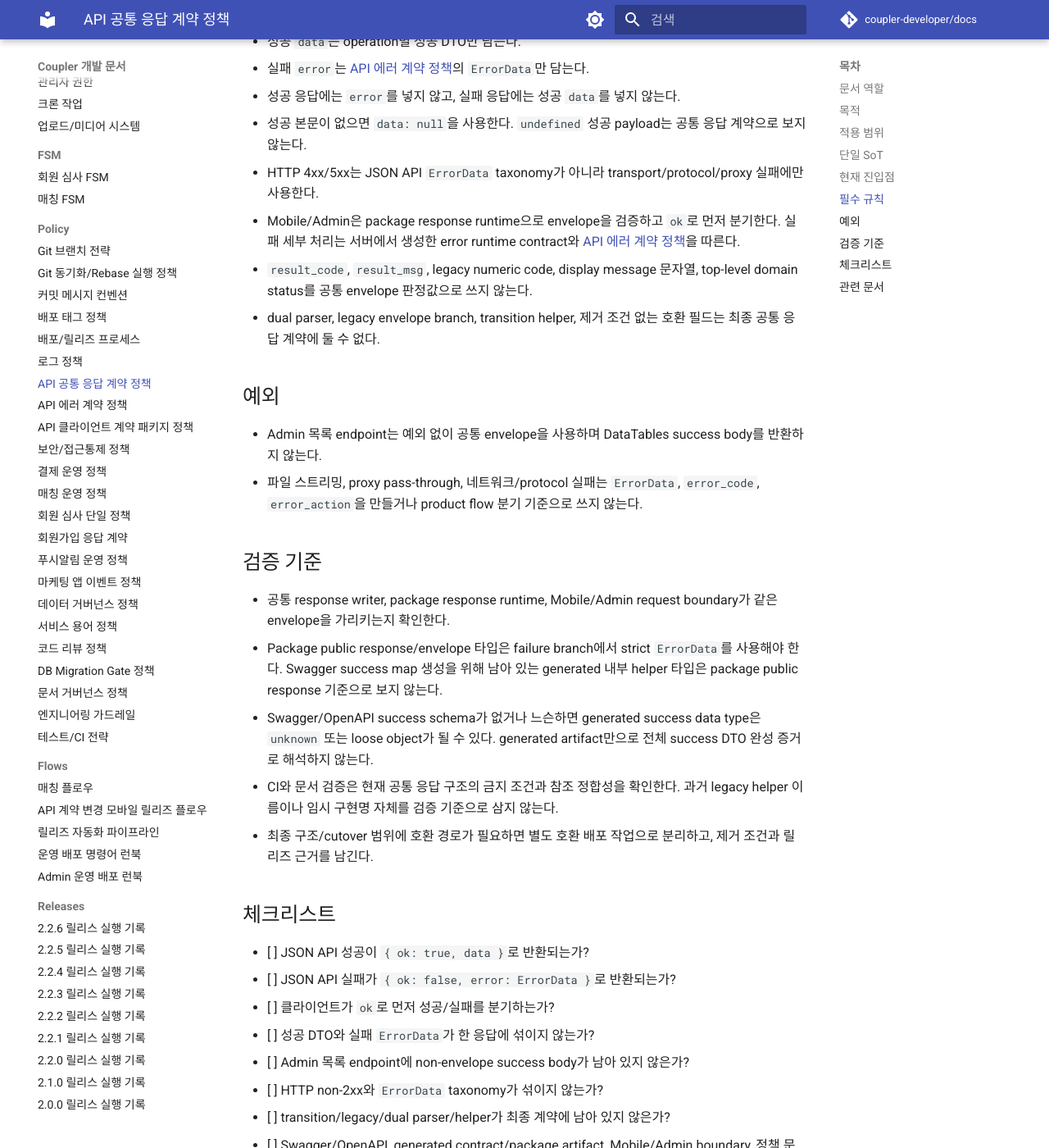
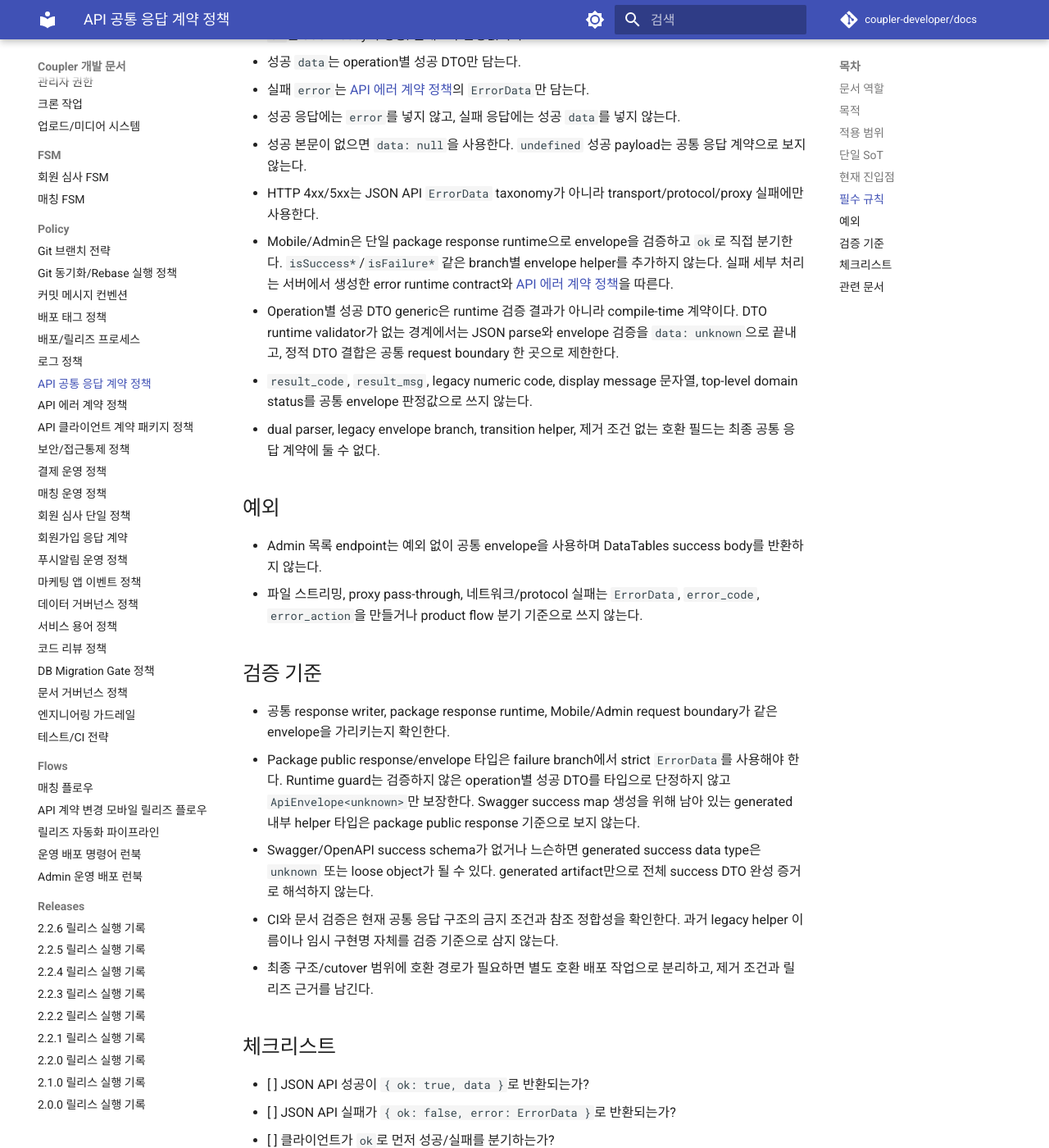
Before and after one commit to coupler-developer/docs, an MkDocs documentation site: the page built from content/policy/api-response-contract-policy.md, in a window 1280 px wide and 1400 px high, scrolled down 1787 px. Shown: the whole window at 82% size. Built offline with MkDocs 1.6.1 and Material for MkDocs 9.7.7, drawn with Linux system fonts in a browser that asks for light colours; comment, search, counter and statistics services are not loaded; some of the changed text lies outside the part shown.

Commit message:
docs: envelope runtime unknown 경계 명시

```diff
--- a/content/policy/api-response-contract-policy.md
+++ b/content/policy/api-response-contract-policy.md
@@ -37,7 +37,7 @@ API/Admin/Mobile이 JSON API 성공/실패를 같은 envelope 기준으로 판
 
 - API 성공 응답: `coupler-api/controller/common.ts`의 `response_success(res, data)`
 - API 실패 응답: `coupler-api/controller/common.ts`의 `response_error(res, descriptor, context?)`
-- 공통 계약 산출물: operation별 성공 `data` 타입은 `coupler-api/packages/contracts/src/generated/apiContract.ts`에서 생성하고, 공통 envelope 타입과 runtime guard는 `coupler-api/packages/contracts/src/response.ts`에 둔다. Admin/Mobile은 publish된 `@coupler-developer/coupler-api-contracts` package를 설치하고 lockfile로 고정한다.
+- 공통 계약 산출물: operation별 성공 `data` 타입은 `coupler-api/packages/contracts/src/generated/apiContract.ts`에서 생성하고, 공통 envelope 타입과 runtime guard는 `coupler-api/packages/contracts/src/response.ts`에 둔다. Runtime guard는 envelope과 실패 `ErrorData`만 검증하고 성공 `data`는 `unknown`으로 유지한다. Admin/Mobile은 publish된 `@coupler-developer/coupler-api-contracts` package를 설치하고 lockfile로 고정한다.
 - Mobile 응답 경계: `coupler-mobile-app/src/api/client.ts`, `coupler-mobile-app/src/api/apiResponse.ts`, `coupler-mobile-app/src/utils/APIUtils.ts`
 - Admin 응답 경계: `coupler-admin-web/src/api/apiResponse.ts`, `coupler-admin-web/src/api/adminListClient.ts`, `coupler-admin-web/src/app.tsx`
 
@@ -51,7 +51,8 @@ API/Admin/Mobile이 JSON API 성공/실패를 같은 envelope 기준으로 판
 - 성공 응답에는 `error`를 넣지 않고, 실패 응답에는 성공 `data`를 넣지 않는다.
 - 성공 본문이 없으면 `data: null`을 사용한다. `undefined` 성공 payload는 공통 응답 계약으로 보지 않는다.
 - HTTP 4xx/5xx는 JSON API `ErrorData` taxonomy가 아니라 transport/protocol/proxy 실패에만 사용한다.
-- Mobile/Admin은 package response runtime으로 envelope을 검증하고 `ok`로 먼저 분기한다. 실패 세부 처리는 서버에서 생성한 error runtime contract와 [API 에러 계약 정책](api-error-contract-policy.md)을 따른다.
+- Mobile/Admin은 단일 package response runtime으로 envelope을 검증하고 `ok`로 직접 분기한다. `isSuccess*`/`isFailure*` 같은 branch별 envelope helper를 추가하지 않는다. 실패 세부 처리는 서버에서 생성한 error runtime contract와 [API 에러 계약 정책](api-error-contract-policy.md)을 따른다.
+- Operation별 성공 DTO generic은 runtime 검증 결과가 아니라 compile-time 계약이다. DTO runtime validator가 없는 경계에서는 JSON parse와 envelope 검증을 `data: unknown`으로 끝내고, 정적 DTO 결합은 공통 request boundary 한 곳으로 제한한다.
 - `result_code`, `result_msg`, legacy numeric code, display message 문자열, top-level domain status를 공통 envelope 판정값으로 쓰지 않는다.
 - dual parser, legacy envelope branch, transition helper, 제거 조건 없는 호환 필드는 최종 공통 응답 계약에 둘 수 없다.
 
@@ -63,7 +64,7 @@ API/Admin/Mobile이 JSON API 성공/실패를 같은 envelope 기준으로 판
 ## 검증 기준
 
 - 공통 response writer, package response runtime, Mobile/Admin request boundary가 같은 envelope을 가리키는지 확인한다.
-- Package public response/envelope 타입은 failure branch에서 strict `ErrorData`를 사용해야 한다. Swagger success map 생성을 위해 남아 있는 generated 내부 helper 타입은 package public response 기준으로 보지 않는다.
+- Package public response/envelope 타입은 failure branch에서 strict `ErrorData`를 사용해야 한다. Runtime guard는 검증하지 않은 operation별 성공 DTO를 타입으로 단정하지 않고 `ApiEnvelope<unknown>`만 보장한다. Swagger success map 생성을 위해 남아 있는 generated 내부 helper 타입은 package public response 기준으로 보지 않는다.
 - Swagger/OpenAPI success schema가 없거나 느슨하면 generated success data type은 `unknown` 또는 loose object가 될 수 있다. generated artifact만으로 전체 success DTO 완성 증거로 해석하지 않는다.
 - CI와 문서 검증은 현재 공통 응답 구조의 금지 조건과 참조 정합성을 확인한다. 과거 legacy helper 이름이나 임시 구현명 자체를 검증 기준으로 삼지 않는다.
 - 최종 구조/cutover 범위에 호환 경로가 필요하면 별도 호환 배포 작업으로 분리하고, 제거 조건과 릴리즈 근거를 남긴다.
```
Also changed, not shown: content/policy/api-client-contract-package-policy.md (+1 -1 lines).
